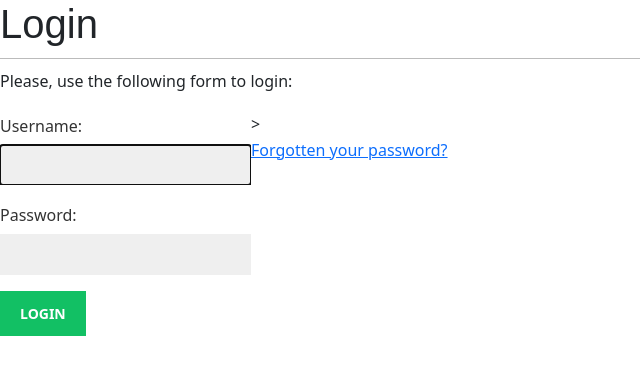
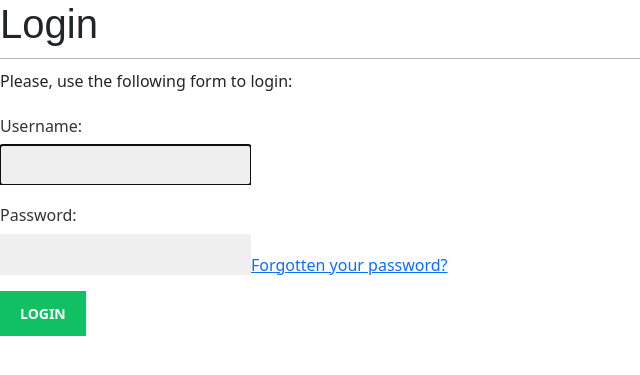
Before and after one commit to Krushovice/dj_site, a Django app: page /login/ in a window 1280 px wide. Shown: the part 62-437 px from the top of the page, without its empty margins (0-640 px from the left). Run offline with Django 5.2, Linux system fonts and the light colour scheme; some web fonts are replaced.

Commit message:
fix login template

```diff
--- a/bookshelf/account/templates/registration/login.html
+++ b/bookshelf/account/templates/registration/login.html
@@ -18,10 +18,12 @@
             <p><input type="submit" value="Login"></p>
         </form>
 
-    </div>>
-        <p>
+    </div>
+    <div style="margin-top: 155px;">
+        <p class="mb-3">
             <a href="{% url "account:password_reset" %}">
                 Forgotten your password?
             </a>
         </p>
+    </div>
 {% endblock %}
```
